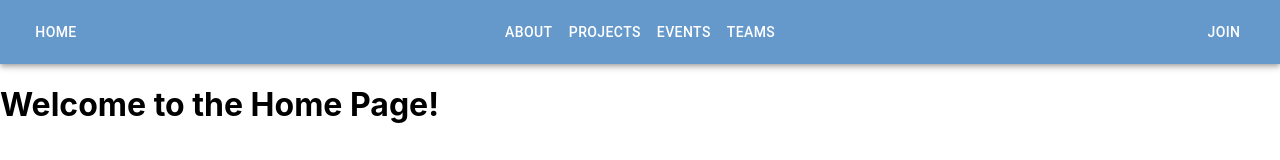
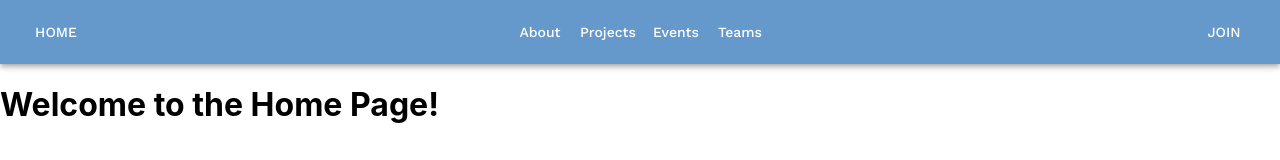
Before and after one commit to roshankern/CWRU-MedWish-Website, a React (Create React App) app: page / in a window 1280 px wide. Shown: the top 160 px of the page. Built offline with nearby package versions, Linux system fonts and the light colour scheme.

Commit message:
Refactor app (#2)
* refactor

* theme

* udpate theme

```diff
--- a/package.json
+++ b/package.json
@@ -13,6 +13,7 @@
     "react-dom": "^18.2.0",
     "react-router-dom": "^6.12.1",
     "react-scripts": "5.0.1",
+    "typeface-work-sans": "^1.1.13",
     "web-vitals": "^2.1.4"
   },
   "scripts": {
--- a/src/components/NavBar.js
+++ b/src/components/NavBar.js
@@ -14,10 +14,10 @@ function NavBar() {
                     <Button color="inherit" component={RouterLink} to="/">Home</Button>
                 </Box>
                 <Box display="flex" justifyContent="center" flexGrow={1}>
-                    <Button color="inherit" component={RouterLink} to="/about">About</Button>
-                    <Button color="inherit" component={RouterLink} to="/projects">Projects</Button>
-                    <Button color="inherit" component={RouterLink} to="/events">Events</Button>
-                    <Button color="inherit" component={RouterLink} to="/teams">Teams</Button>
+                    <Button color="inherit" component={RouterLink} to="/about" sx={{ textTransform: 'none' }}>About</Button>
+                    <Button color="inherit" component={RouterLink} to="/projects" sx={{ textTransform: 'none' }}>Projects</Button>
+                    <Button color="inherit" component={RouterLink} to="/events" sx={{ textTransform: 'none' }}>Events</Button>
+                    <Button color="inherit" component={RouterLink} to="/teams" sx={{ textTransform: 'none' }}>Teams</Button>
                 </Box>
                 <Box display="flex" justifyContent="right" flexGrow={1}>
                     <Button color="inherit" component="a" href="https://community.case.edu/MedWish/club_signup" target="_blank" rel="noopener noreferrer">Join</Button>
--- a/src/theme.js
+++ b/src/theme.js
@@ -1,13 +1,26 @@
-// theme.js
+// themes.js
 import { createTheme } from '@mui/material/styles';
+import 'typeface-work-sans';
 
 const theme = createTheme({
     palette: {
         primary: {
-            main: '#6599CC', // A custom orange color
+            main: '#6599CC', // MedWish light blue
         },
         secondary: {
-            main: '#00355E', // A custom cyan color
+            main: '#00355E', // MedWish dark blue
+        },
+    },
+    typography: {
+        fontFamily: 'Work Sans, sans-serif', // Use Work Sans as the default font
+        h1: {
+            fontSize: '2.5rem', // size for h1 elements
+        },
+        h2: {
+            fontSize: '2rem', // size for h2 elements
+        },
+        body1: {
+            fontSize: '1rem', // size for normal text
         },
     },
 });
```
Also changed, not shown: src/App.js (+5 -5 lines), src/index.css (line endings or trailing spaces), src/pages/AboutPage/AboutPage.js (renamed from src/pages/AboutPage.js), src/pages/EventsPage/EventsPage.js (renamed from src/pages/EventsPage.js), src/pages/HomePage/HomePage.js (renamed from src/pages/HomePage.js), src/pages/ProjectsPage/ProjectsPage.js (renamed from src/pages/ProjectsPage.js), src/pages/TeamPage/TeamPage.js (renamed from src/pages/TeamPage.js), 1 other file (tests, documents, lock files or other folders).
